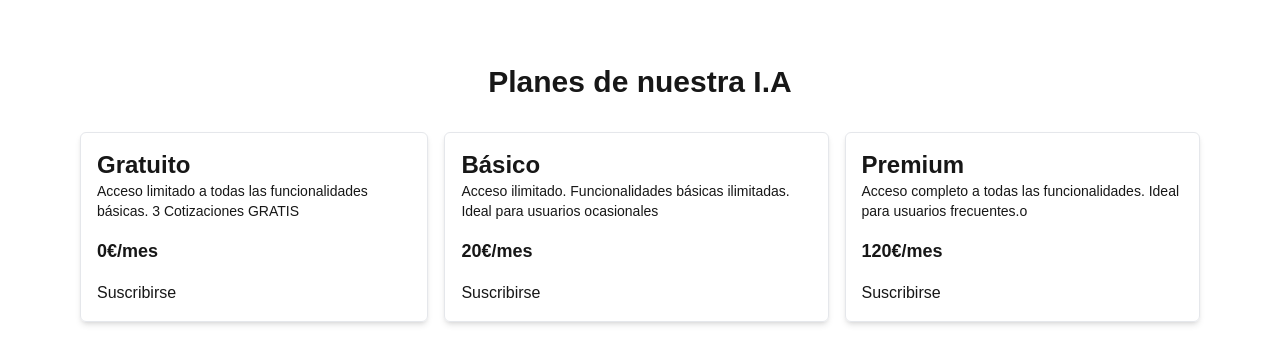
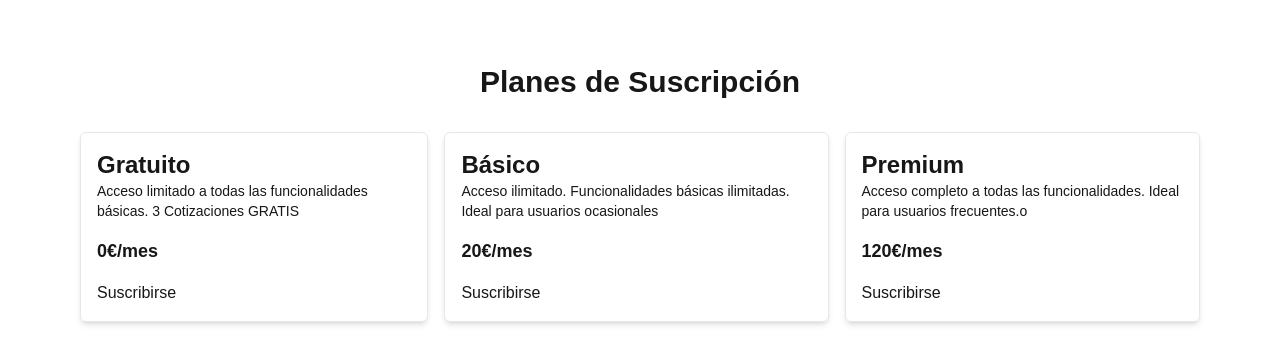
Before and after one commit to rubbenix/landing-ia, a Next.js app: page /components/PlanCard in a window 1280 px wide. Shown: the top 364 px of the page. Built offline with nearby package versions, Linux system fonts and the light colour scheme.

Commit message:
Change repetitive I.A

```diff
--- a/pages/components/PlanCard.js
+++ b/pages/components/PlanCard.js
@@ -4,7 +4,7 @@ const PlanCard = () => {
     return (
         <>
             <h1 className="mantine-Text-root mantine-Title-root text-3xl text-center font-bold mb-8 text-darkBlue mt-16 mantine-166d07m">
-                Planes de nuestra I.A
+                Planes de Suscripción
             </h1>
             <div className="manstine-Container-root max-w-6xl mx-auto px-4 mantine-d9zk78">
                 <div className="mantine-Grid-root mantine-16fdnqw flex justify-center space-x-4">
```
